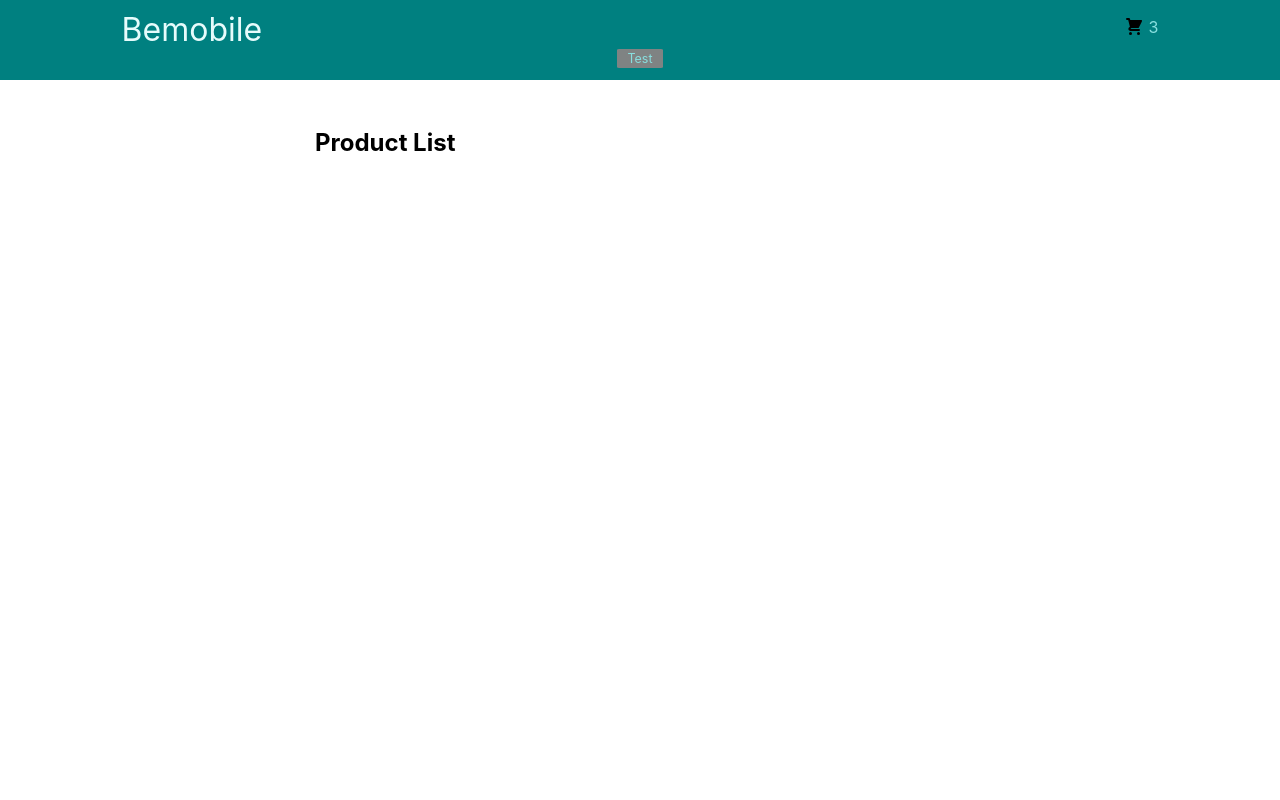
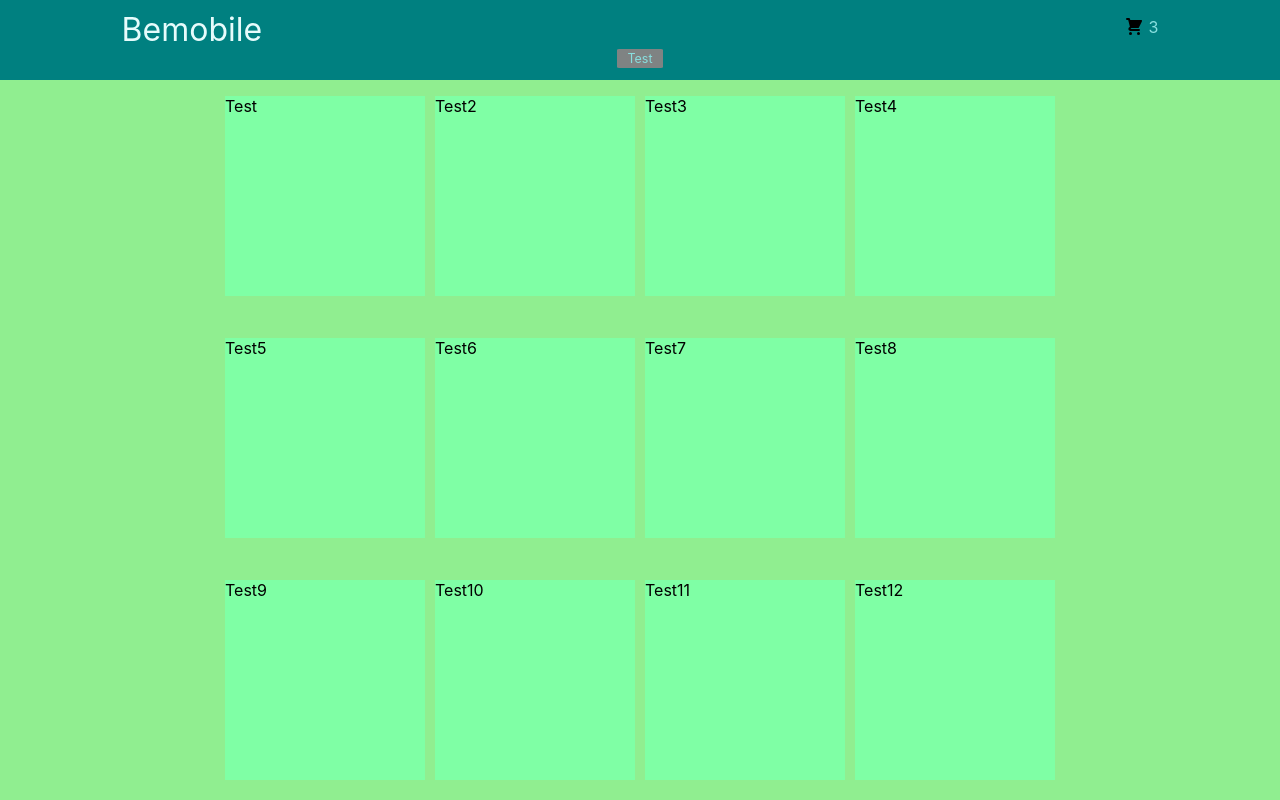
Before and after one commit to Adri-Antanon/bemobile-technical-test, a React (Create React App) app: page /products in a window 1280 px wide. Shown: the top 800 px of the page. Built offline with nearby package versions, Linux system fonts and the light colour scheme.

Commit message:
feat: add product list component

```diff
--- a/src/App.css
+++ b/src/App.css
@@ -1,3 +1,8 @@
 .App {
   text-align: center;
 }
+
+.ProductList{
+  background-color: rgb(202, 243, 141);;
+  height: 100%;
+}
--- a/src/components/layout/Layout.module.css
+++ b/src/components/layout/Layout.module.css
@@ -1,5 +1,5 @@
 .main {
-    margin: 4.8rem auto;
-    width: 90%;
-    max-width: 65rem;
+    margin: 0 auto;
+    width: 100%;
+    background-color: lightgreen;
   }
--- /dev/null
+++ b/src/components/product/ProductList.jsx
@@ -0,0 +1,31 @@
+import styles from './ProductList.module.css';
+
+const ProductList = () => {
+  const array = [
+    { title: 'Test', id: '1' },
+    { title: 'Test2', id: '2' },
+    { title: 'Test3', id: '3' },
+    { title: 'Test4', id: '4' },
+    { title: 'Test5', id: '5' },
+    { title: 'Test6', id: '6' },
+    { title: 'Test7', id: '7' },
+    { title: 'Test8', id: '8' },
+    { title: 'Test9', id: '9' },
+    { title: 'Test10', id: '10' },
+    { title: 'Test11', id: '11' },
+    { title: 'Test12', id: '12' },
+    { title: 'Test13', id: '13' },
+    { title: 'Test14', id: '14' },
+  ];
+  return (
+    <section className={styles.productList}>
+      {array.map((data) => (
+        <p key={data.id} className={styles.product}>
+          {data.title}
+        </p>
+      ))}
+    </section>
+  );
+};
+
+export default ProductList;
--- /dev/null
+++ b/src/components/product/ProductList.module.css
@@ -0,0 +1,15 @@
+.productList{
+    display: flex;
+    flex-wrap: wrap;
+    justify-content: center;
+    gap: 10px;
+    align-items: center;
+    margin: 0 auto;
+    max-width: 85rem;
+}
+
+.product{
+    height: 20rem;
+    width: 20rem;
+    background-color: rgb(127, 255, 165);
+}
--- a/src/pages/ProductDetails.jsx
+++ b/src/pages/ProductDetails.jsx
@@ -1,4 +1,4 @@
-const ProductDetails = () => {
+const ProductDetailsPage = () => {
   const title = 'Product Details';
   return (
     <main>
@@ -7,4 +7,4 @@ const ProductDetails = () => {
   );
 };
 
-export default ProductDetails;
+export default ProductDetailsPage;
--- a/src/pages/ProductList.jsx
+++ b/src/pages/ProductList.jsx
@@ -1,10 +1,5 @@
-const ProductList = () => {
-  const title = 'Product List';
-  return (
-    <main>
-      <h2>{title}</h2>
-    </main>
-  );
-};
+import ProductList from '../components/product/ProductList';
 
-export default ProductList;
+const ProductListPage = () => <ProductList />;
+
+export default ProductListPage;
```
